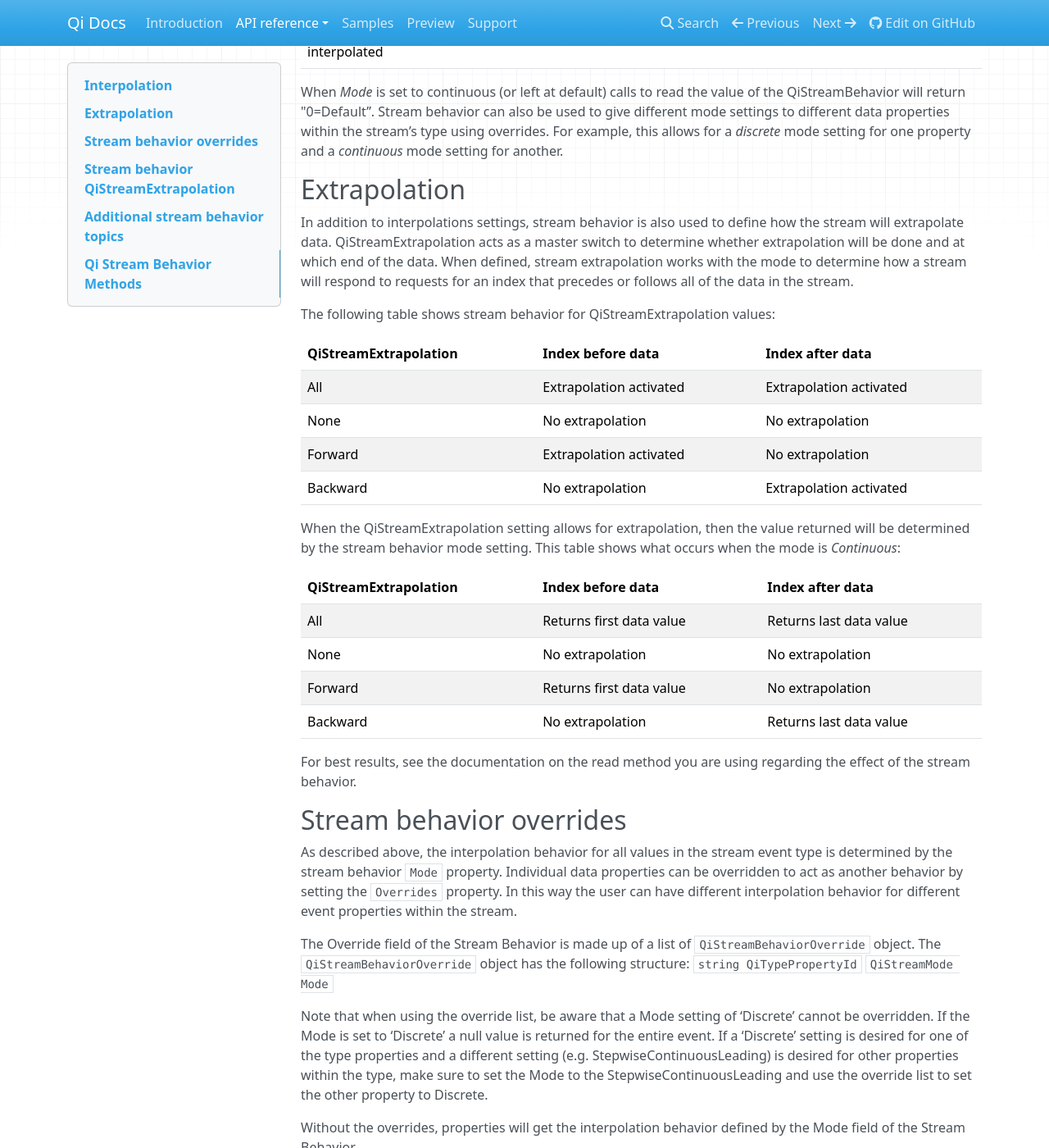
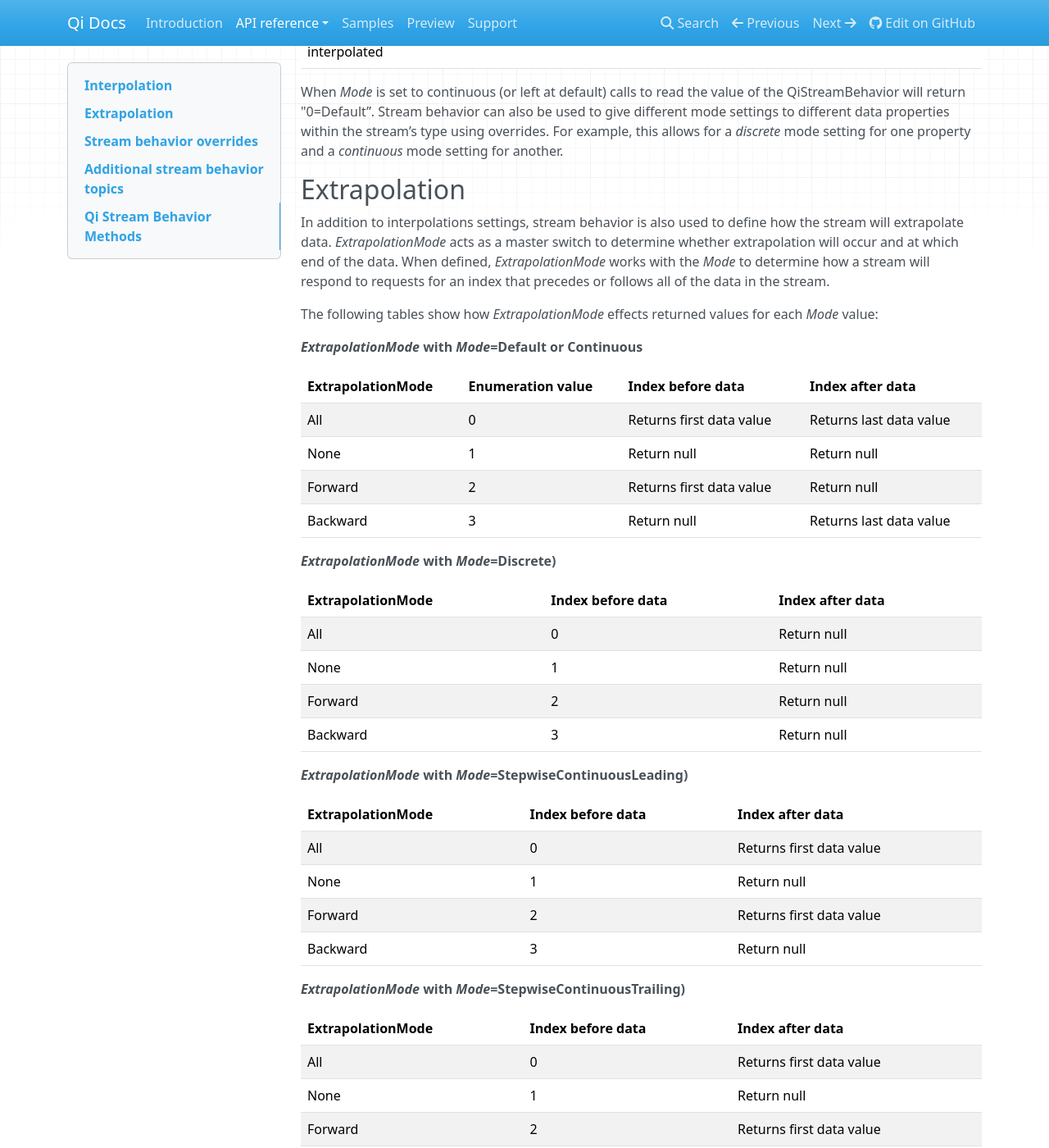
Before and after one commit to ssuryanarayanan/Qi-Docs, an MkDocs documentation site: the page built from docs/QiStreamBehaviors.md, in a window 1280 px wide and 1400 px high, scrolled down 1496 px. Shown: the whole window at 82% size. Built offline with MkDocs 1.6.1, drawn with Linux system fonts in a browser that asks for light colours; nearby versions of some CDN libraries; old or Windows-style settings are respelled for this version of MkDocs; some of the changed text lies outside the part shown.

Commit message:
Update QiStreamBehaviors.md

```diff
--- a/docs/QiStreamBehaviors.md
+++ b/docs/QiStreamBehaviors.md
@@ -32,7 +32,7 @@ __Methods effected by *QiStreamBehavior*__
 
 When read methods effected by QiStreamBehavior (as shown above) are given an index that lands between two values in a stream, it is the *Mode* object that will determine what values will be retrieved. The table below indicates how a stream will behave for the mode values listed:
 
-|Mode|Enumeration Value|Operation|
+|Mode|Enumeration value|Operation|
 |---|---|---|
 |Default|0|Continuous|
 |Continuous|0|Interpolates the data using previous and next index values\*|
@@ -45,27 +45,47 @@ When *Mode* is set to continuous (or left at default) calls to read the value of
 
 ##Extrapolation
 
-In addition to interpolations settings, stream behavior is also used to define how the stream will extrapolate data. QiStreamExtrapolation acts as a master switch to determine whether extrapolation will be done and at which end of the data. When defined, stream extrapolation works with the mode to determine how a stream will respond to requests for an index that precedes or follows all of the data in the stream.
+In addition to interpolations settings, stream behavior is also used to define how the stream will extrapolate data. *ExtrapolationMode* acts as a master switch to determine whether extrapolation will occur and at which end of the data. When defined, *ExtrapolationMode* works with the *Mode* to determine how a stream will respond to requests for an index that precedes or follows all of the data in the stream.
 
-The following table shows stream behavior for QiStreamExtrapolation values:
+The following tables show how *ExtrapolationMode* effects returned values for each *Mode* value:
 
-|QiStreamExtrapolation|Index before data|Index after data|
+__*ExtrapolationMode* with *Mode*=Default or Continuous__
+
+|ExtrapolationMode|Enumeration value|Index before data|Index after data|
+|---|---|---|---|
+|All|0|Returns first data value|Returns last data value|
+|None|1|Return null|Return null|
+|Forward|2|Returns first data value|Return null|
+|Backward|3|Return null|Returns last data value|
+
+__*ExtrapolationMode* with *Mode*=Discrete)__
+
+|ExtrapolationMode|Index before data|Index after data|
 |---|---|---|
-|All|Extrapolation activated|Extrapolation activated|
-|None|No extrapolation|No extrapolation|
-|Forward|Extrapolation activated|No extrapolation|
-|Backward|No extrapolation|Extrapolation activated|
+|All|0|Return null|Return null|
+|None|1|Return null|Return null|
+|Forward|2|Return null|Return null|
+|Backward|3|Return null|Return null|
 
-When the QiStreamExtrapolation setting allows for extrapolation, then the value returned will be determined by the stream behavior mode setting. This table shows what occurs when the mode is *Continuous*:
+__*ExtrapolationMode* with *Mode*=StepwiseContinuousLeading)__
 
-|QiStreamExtrapolation|Index before data|Index after data|
+|ExtrapolationMode|Index before data|Index after data|
 |---|---|---|
-|All|Returns first data value|Returns last data value|
-|None|No extrapolation|No extrapolation|
-|Forward|Returns first data value|No extrapolation|
-|Backward|No extrapolation|Returns last data value|
+|All|0|Returns first data value|Returns last data value|
+|None|1|Return null|Return null|
+|Forward|2|Returns first data value|Return null|
+|Backward|3|Return null|Returns last data value|
 
-For best results, see the documentation on the read method you are using regarding the effect of the stream behavior.
+__*ExtrapolationMode* with *Mode*=StepwiseContinuousTrailing)__
+
+|ExtrapolationMode|Index before data|Index after data|
+|---|---|---|
+|All|0|Returns first data value|Returns last data value|
+|None|1|Return null|Return null|
+|Forward|2|Returns first data value|Return null|
+|Backward|3|Return null|Returns last data value|
+
+For additonal information on the effect of stream behaviors, see the documentation on the read method you are using.
 
 ##Stream behavior overrides
 As described above, the interpolation behavior for all values in the stream event type is determined by the stream behavior `Mode` property. Individual data properties can be overridden to act as another behavior by setting the `Overrides` property. In this way the user can have different interpolation behavior for different event properties within the stream.
@@ -110,55 +130,8 @@ _service.GetOrCreateStream(stream1);
 
 ------------------------------------------------
 
-##Stream behavior `QiStreamExtrapolation`
-When the index of a *GetValue( )* (or *GetValues( )*) read falls before or after all of the data in a stream, the QIStreamExtrapolation setting acts as a master switch which determines whether or not extrapolation will be done. If extrapolation is done, the setting of the Stream Behavior Mode determines the value included.
 
-The following charts show how the `QiStreamExtrapolation` settings effect returned values:
 
-__Stream behavior `QiStreamExtrapolation` values__
-
-|`QiStreamExtrapolation`|Index before data|Index after data|
-|---|---|---|
-|0=All|Returns data of the first event|Returns data of the last event|
-|1=None|No extrapolation (returns null)|No extrapolation (returns null)|
-|2=Forward|No extrapolation (returns null)|Returns data of the last event|
-|3=Backward|Returns data of the first event|No extrapolation (returns null)|
-
-__`QiStreamExtrapolation` values (with Mode=Continuous)__
-
-|`QiStreamExtrapolation`|Index before data|Index after data|
-|---|---|---|
-|*All*|Returns first data value|Returns last data value|
-|*None*|Return null|Return null|
-|*Forward*|Returns first data value|Return null|
-|*Backward*|Return null|Returns last data value|
-
-__`QiStreamExtrapolation` values (with Mode=Discrete)__
-
-|`QiStreamExtrapolation`|Index before data|Index after data|
-|---|---|---|
-|*All*|Return null|Return null|
-|*None*|Return null|Return null|
-|*Forward*|Return null|Return null|
-|*Backward*|Return null|Return null|
-
-__`QiStreamExtrapolation` values (with Mode=StepwiseContinuousLeading)__
-
-|`QiStreamExtrapolation`|Index before data|Index after data|
-|---|---|---|
-|*All*|Returns first data value|Returns last data value|
-|*None*|Return null|Return null|
-|*Forward*|Returns first data value|Return null|
-|*Backward*|Return null|Returns last data value|
-
-__`QiStreamExtrapolation` values (with Mode=StepwiseContinuousTrailing)__
-
-|`QiStreamExtrapolation`|Index before data|Index after data|
-|---|---|---|
-|*All*|Returns first data value|Returns last data value|
-|*None*|Return null|Return null|
-|*Forward*|Returns first data value|Return null|
-|*Backward*|Return null|Returns last data value|
 
 
 
```
